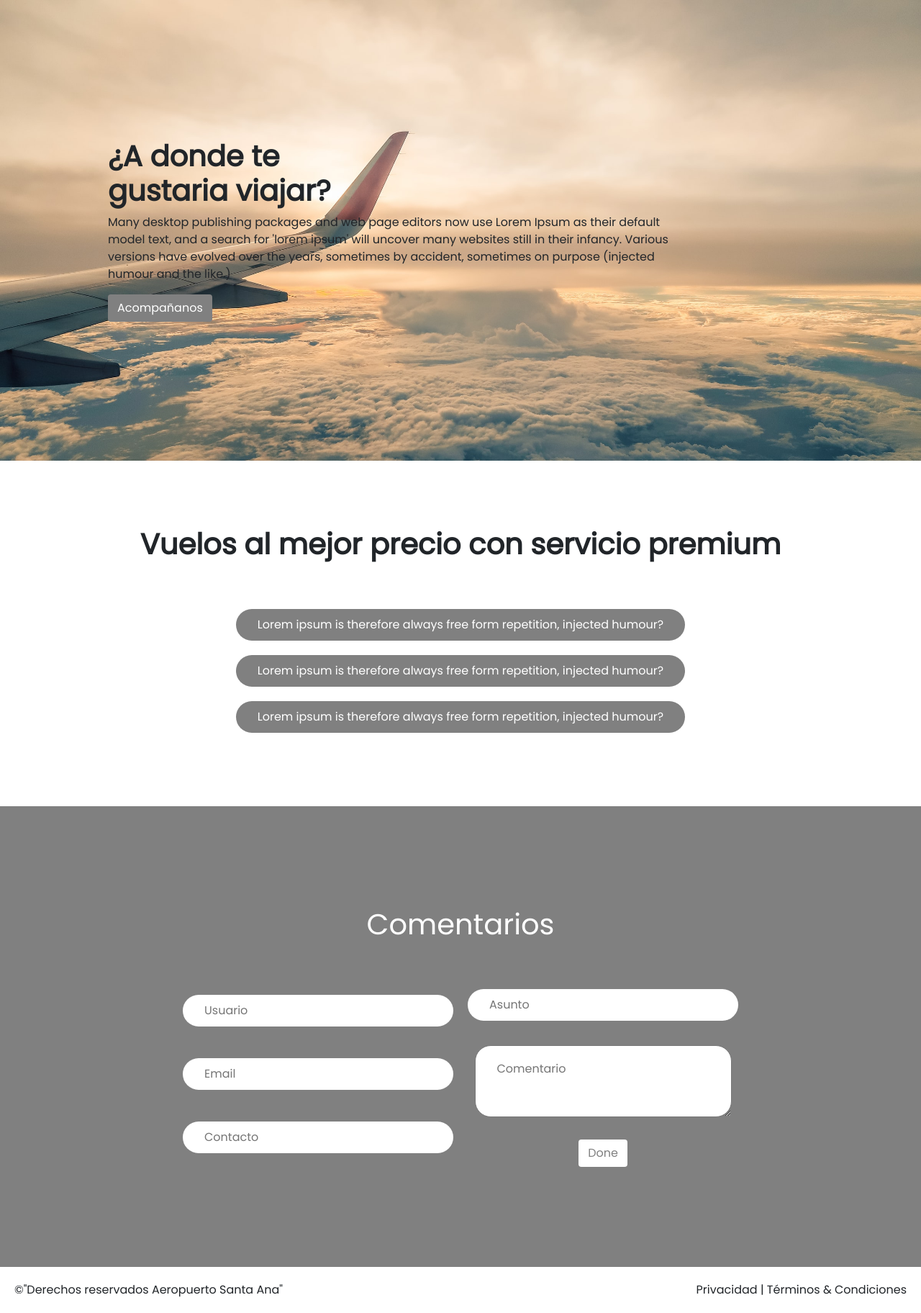
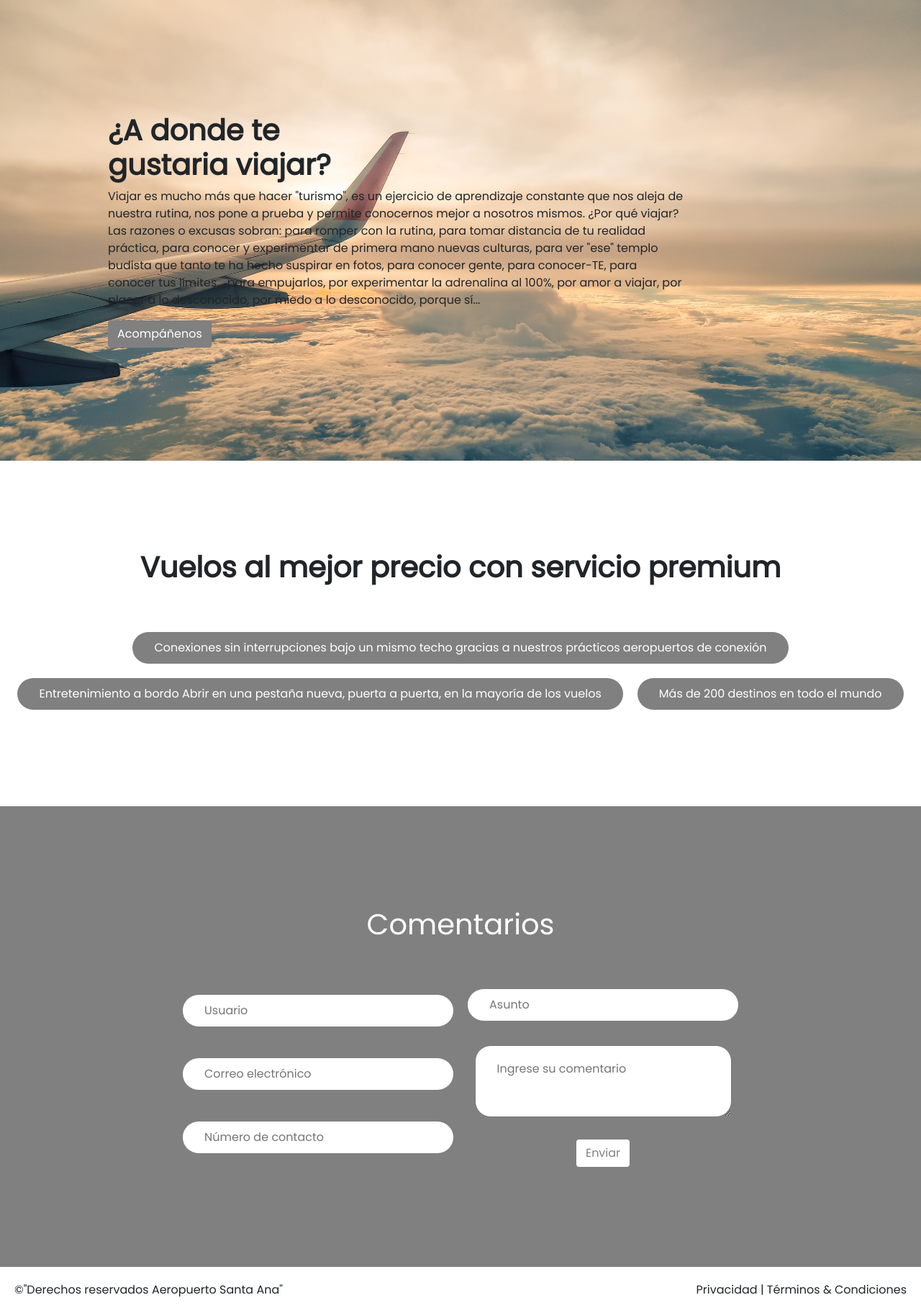
Before and after one commit to sants1304/Proyecto, a Flask app: page / in a window 1280 px wide. Shown: the part 82-1906 px from the top of the page at 72% size. Run offline with Flask 2, Linux system fonts and the light colour scheme.

Commit message:
Update home.html

```diff
--- a/Flight Booking System/website/templates/home.html
+++ b/Flight Booking System/website/templates/home.html
@@ -17,11 +17,17 @@
 <div class="joinus-banner">
     <div style="margin-left: 20px;">
         <h1 class="tagline">¿A donde te  <br> gustaria viajar?</h1>
-        <p class="supportline">Many desktop publishing packages and web page editors now use Lorem Ipsum as their
-            default model text, and a search for 'lorem ipsum' will uncover many websites still in their infancy.
-            Various versions have evolved over the years, sometimes by accident, sometimes on purpose (injected humour
-            and the like.) </p>
-        <button class="btn">Acompañanos</button>
+        <p class="supportline">Viajar es mucho más que hacer "turismo", es un ejercicio de
+            aprendizaje constante que nos aleja de nuestra rutina, nos pone a prueba y permite
+            conocernos mejor a nosotros mismos.
+
+            ¿Por qué viajar? Las razones o excusas sobran: para romper con la rutina, para
+            tomar distancia de tu realidad práctica, para conocer y experimentar de primera
+            mano nuevas culturas, para ver "ese" templo budista que tanto te ha hecho suspirar
+            en fotos, para conocer gente, para conocer-TE, para conocer tus límites...
+            para empujarlos, por experimentar la adrenalina al 100%, por amor a viajar, por
+            placer a lo desconocido, por miedo a lo desconocido, porque sí...</p>
+        <button class="btn">Acompáñenos</button>
     </div>
 </div>
 
@@ -30,9 +36,9 @@
         <h1 class="tagline">Vuelos al mejor precio con servicio premium</h1>
         <br><br>
         <div class="features">
-            <div class="feature">Lorem ipsum is therefore always free form repetition, injected humour?</div>
-            <div class="feature">Lorem ipsum is therefore always free form repetition, injected humour?</div>
-            <div class="feature">Lorem ipsum is therefore always free form repetition, injected humour?</div>
+            <div class="feature">Conexiones sin interrupciones bajo un mismo techo gracias a nuestros prácticos aeropuertos de conexión</div>
+            <div class="feature">Entretenimiento a bordo Abrir en una pestaña nueva, puerta a puerta, en la mayoría de los vuelos</div>
+            <div class="feature">Más de 200 destinos en todo el mundo</div>
         </div>
     </div>
 </div>
@@ -44,13 +50,13 @@
         <form align='center' method="post">
             <div>
             <input type="text" name="username" placeholder="Usuario"><br><br>
-            <input type="email" name="email" placeholder="Email" ><br><br>
-            <input type="text" name="contact" placeholder="Contacto" >
+            <input type="email" name="email" placeholder="Correo electrónico" ><br><br>
+            <input type="text" name="contact" placeholder="Número de contacto" >
         </div>
             <div>
             <input type="text" name="subject" placeholder="Asunto"><br><br>
-            <textarea name="comment" placeholder="Comentario"></textarea><br><br>
-            <button class="btn" type="submit" style="color: gray; background-color: white;">Done</button>
+            <textarea name="comment" placeholder="Ingrese su comentario"></textarea><br><br>
+            <button class="btn" type="submit" style="color: gray; background-color: white;">Enviar</button>
         </div>
 
         </form>
```
